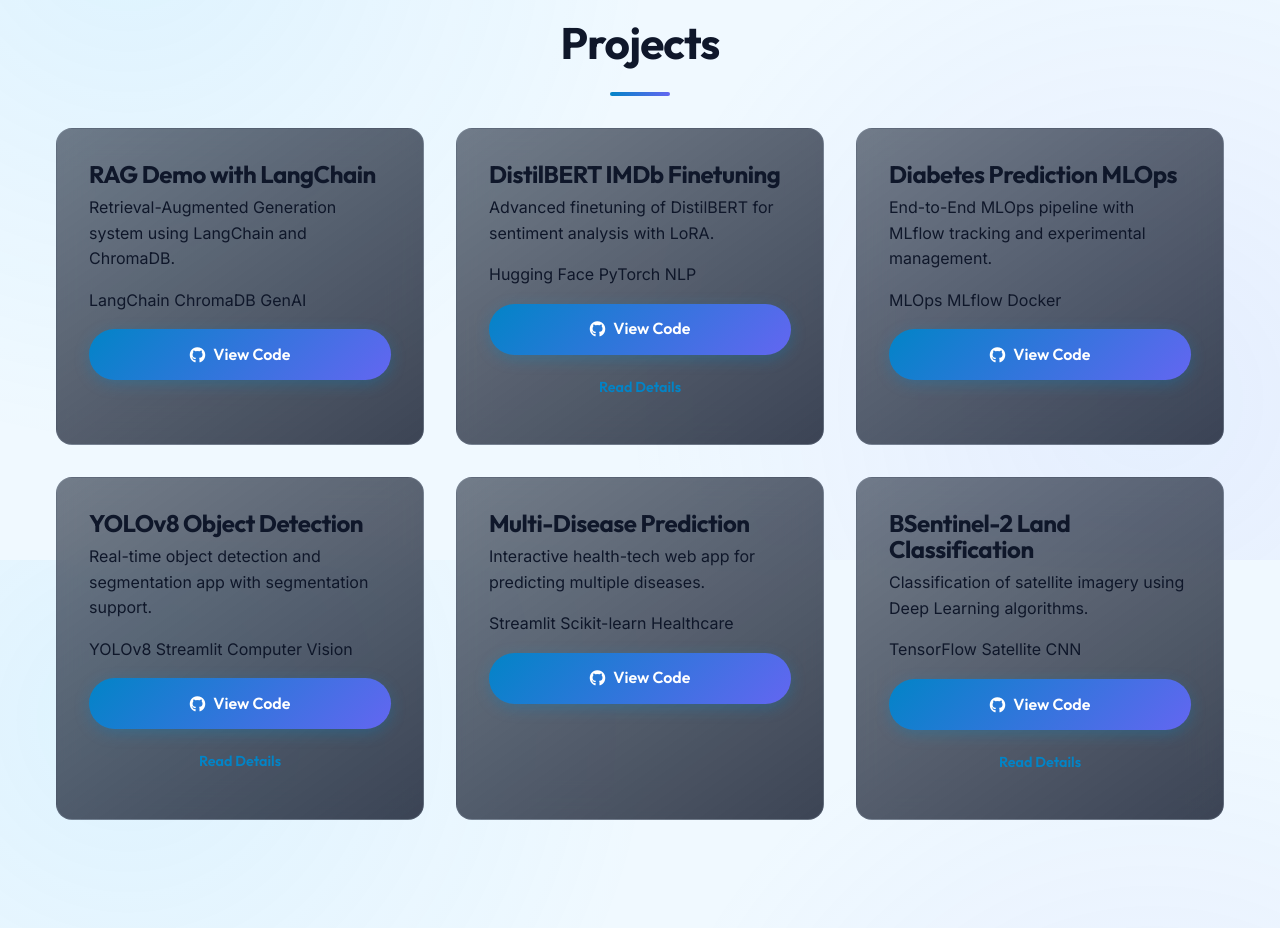
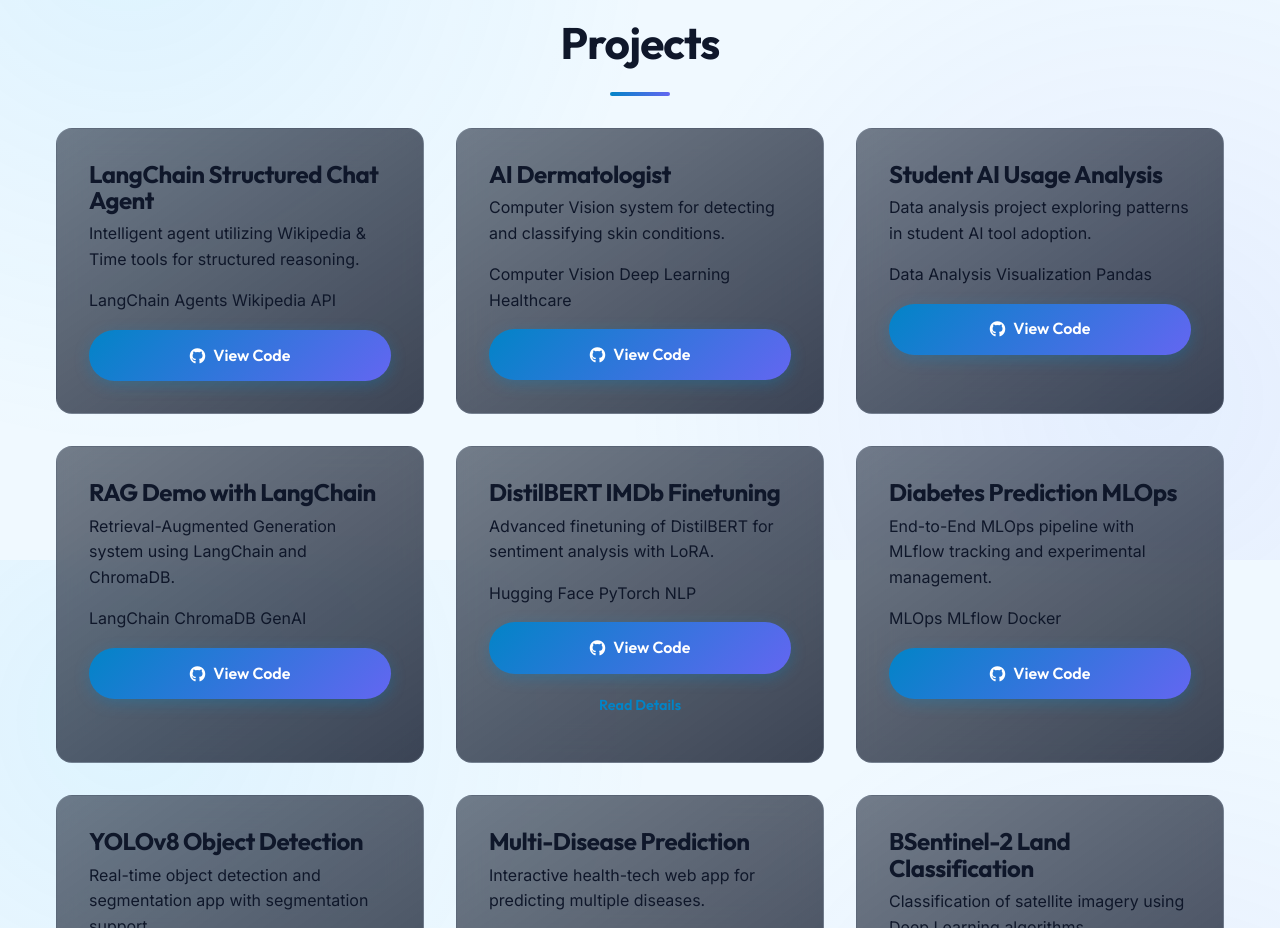
Before and after one commit to Ahmed-Rizk1/Ahmed-Rizk1.github.io, a plain HTML site: page index.html in a window 1280 px wide. Shown: the part 4240-5168 px from the top of the page. Drawn offline with Linux system fonts and the light colour scheme.

Commit message:
enhance2

```diff
--- a/index.html
+++ b/index.html
@@ -246,6 +246,53 @@
             </div>
             <div class="projects-grid">
 
+                <!-- Project: LangChain Agent -->
+                <article class="glass-card project-card">
+                    <div class="project-content">
+                        <h3>LangChain Structured Chat Agent</h3>
+                        <p class="mb-2">Intelligent agent utilizing Wikipedia & Time tools for structured reasoning.</p>
+                        <div class="project-tags">
+                            <span class="project-tag">LangChain</span>
+                            <span class="project-tag">Agents</span>
+                            <span class="project-tag">Wikipedia API</span>
+                        </div>
+                        <div style="margin-top: auto; padding-top: 1rem;">
+                            <a href="https://github.com/Ahmed-Rizk1/LangChain-Structured-Chat-Agent-with-Tools-Wikipedia-Time-" target="_blank" class="btn btn-primary" style="width: 100%; justify-content: center;"><i class="fab fa-github"></i> View Code</a>
+                        </div>
+                    </div>
+                </article>
+
+                <!-- Project: AI Doctor -->
+                <article class="glass-card project-card">
+                    <div class="project-content">
+                        <h3>AI Dermatologist</h3>
+                        <p class="mb-2">Computer Vision system for detecting and classifying skin conditions.</p>
+                        <div class="project-tags">
+                            <span class="project-tag">Computer Vision</span>
+                            <span class="project-tag">Deep Learning</span>
+                            <span class="project-tag">Healthcare</span>
+                        </div>
+                        <div style="margin-top: auto; padding-top: 1rem;">
+                            <a href="https://github.com/Ahmed-Rizk1/ai-doctor-Dermatologist" target="_blank" class="btn btn-primary" style="width: 100%; justify-content: center;"><i class="fab fa-github"></i> View Code</a>
+                        </div>
+                    </div>
+                </article>
+
+                <!-- Project: Student AI Usage -->
+                <article class="glass-card project-card">
+                    <div class="project-content">
+                        <h3>Student AI Usage Analysis</h3>
+                        <p class="mb-2">Data analysis project exploring patterns in student AI tool adoption.</p>
+                        <div class="project-tags">
+                            <span class="project-tag">Data Analysis</span>
+                            <span class="project-tag">Visualization</span>
+                            <span class="project-tag">Pandas</span>
+                        </div>
+                        <div style="margin-top: auto; padding-top: 1rem;">
+                            <a href="https://github.com/Ahmed-Rizk1/Student-AI-Usage-Analysis" target="_blank" class="btn btn-primary" style="width: 100%; justify-content: center;"><i class="fab fa-github"></i> View Code</a>
+                        </div>
+                    </div>
+                </article>
                 <!-- Project 1: RAG Demo -->
                 <article class="glass-card project-card">
                     <div class="project-content">
```
